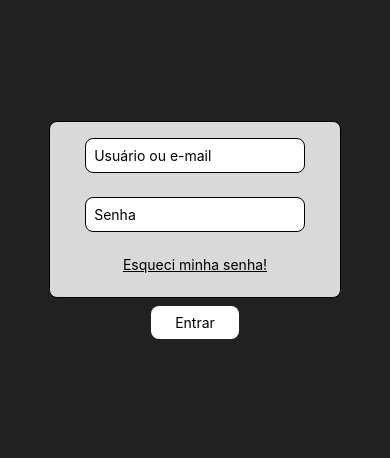
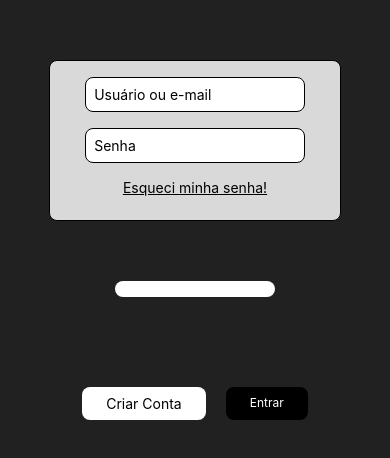
Before and after one commit to loireta/appGames, a React Native app: screen / in a window 390 px wide. Shown: the part 192-650 px from the top of the page. Built offline with nearby package versions, Linux system fonts and the light colour scheme; grey boxes are pictures that could not be loaded.

Commit message:
Add files via upload

```diff
--- a/App.js
+++ b/App.js
@@ -1,38 +1,16 @@
-import { useState } from 'react';
-import { StyleSheet, Text, View, TextInput, TouchableOpacity } from 'react-native';
+import { StyleSheet, Text, View, TextInput, TouchableOpacity, Image } from 'react-native';
 
 export default function App() {
-  const [vazio,setVazio] = useState('');
-  const [senha,setSenha] = useState('');
-  const [email,setEmail] = useState('');
-  const [sucesso,setSucesso] = useState('');
-  function entrar() {
-    let c1, c2, validar;
-
-    c1 = [setEmail];
-    c2 = [setSenha];
-
-    validar = c1, c2;
-
-    setVazio(vazio)
-
-    if (email == '' || senha == ''){
-      setVazio("Campo obrigatório!")
-    }else{
-      setSucesso("Login efetuado com sucesso!")
-    }
-  }
   return (
     <View style={estilos.container}>
+
+<Image source={require("./assets/Logo.png")} />
+
       <View style={estilos.login}>
         <TextInput
-          onChangeText={(text)=>setSucesso(text)}
           style={estilos.input}
-          placeholder='Usuário ou e-mail'/>
-        <Text
-        style={estilos.texto}>
-          {vazio}
-        </Text>
+          placeholder='Usuário ou e-mail'
+          secureTextEntry />
 
         <Text style={estilos.texto}>
         </Text>
@@ -40,26 +18,36 @@ export default function App() {
           style={estilos.input}
           placeholder='Senha'
           secureTextEntry={true} />
-        <Text
-        style={estilos.texto}>
-          {vazio}
-        </Text>
 
       <TouchableOpacity style={estilos.viewPassoword}>
-          <Text>
+          <Text style={estilos.texto2} >
             Esqueci minha senha!
           </Text>
         </TouchableOpacity>
 
       </View>
 
-      <TouchableOpacity
-      onPress={entrar}
-      style={estilos.button}>
+      <Image source={require("./assets/linhas.png")} style={estilos.linhas}  />
+
+      <TouchableOpacity style={estilos.button1}>
+      <Image source={require("./assets/Google.png")} />
+      </TouchableOpacity>
+
+      <Image source={require("./assets/Entrar.png")} style={estilos.linha}  />
+
+  <View style={estilos.flex}>
+      <TouchableOpacity style={estilos.button2}>
         <Text>
+          Criar Conta
+        </Text>
+      </TouchableOpacity>
+
+      <TouchableOpacity style={estilos.button3}>
+        <Text style={estilos.texto}>
           Entrar
         </Text>
       </TouchableOpacity>
+      </View>
     </View>
   );
 }
@@ -81,7 +69,7 @@ const estilos = StyleSheet.create({
     backgroundColor: '#212121',
     alignItems: 'center',
     justifyContent: 'center',
-    gap: 8
+    gap: 20,
   },
   texto: {
     color: "#FFFFFF",
@@ -93,14 +81,30 @@ const estilos = StyleSheet.create({
     paddingVertical: 8,
     borderRadius: 8,
     width: "80%",
-    backgroundColor: '#FFF'
+    backgroundColor: '#FFF',
   },
-  button: {
+  button1: {
+    backgroundColor: "#fff",
+    paddingHorizontal: 80,
+    paddingVertical: 8,
+    borderRadius: 8,
+    marginBottom: 50,
+  },
+
+  button2: {
     backgroundColor: "#fff",
     paddingHorizontal: 24,
     paddingVertical: 8,
     borderRadius: 8,
   },
+
+  button3: {
+    backgroundColor: "#000",
+    paddingHorizontal: 24,
+    paddingVertical: 8,
+    borderRadius: 8,
+  },
+
   viewPassoword: {
   color: '#000',
   padding: 8,
@@ -112,5 +116,18 @@ sombra: {
   shadowOffset: { width: 0, height: 2 },
   shadowOpacity: 0.8,
   shadowRadius: 50,
+},
+
+flex: {
+flexDirection: 'row',
+gap: 20,
+},
+
+linhas: {
+  marginTop: 20,
+},
+
+texto2: {
+  textDecorationLine: 'underline',
 }
 });
```
